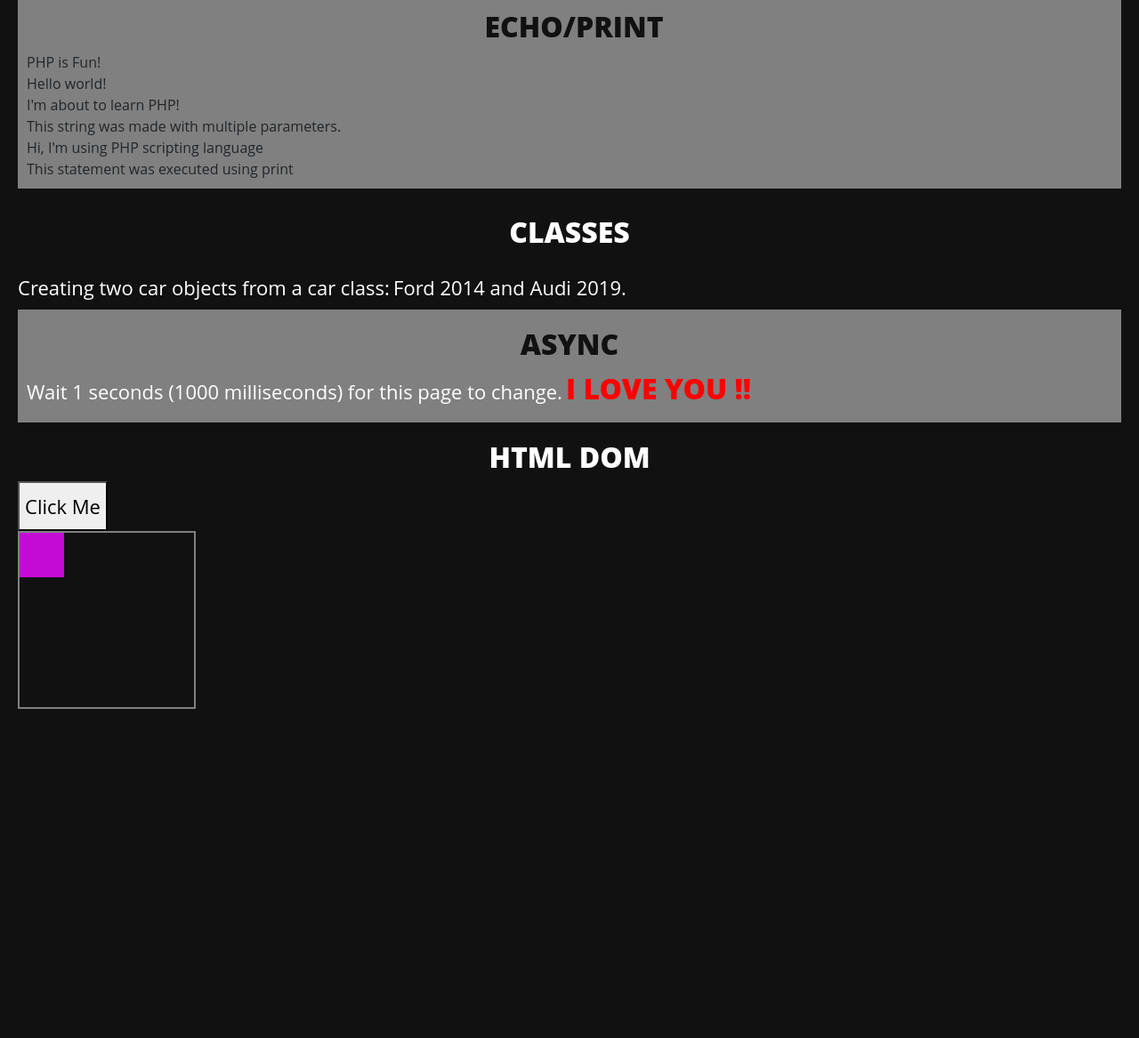
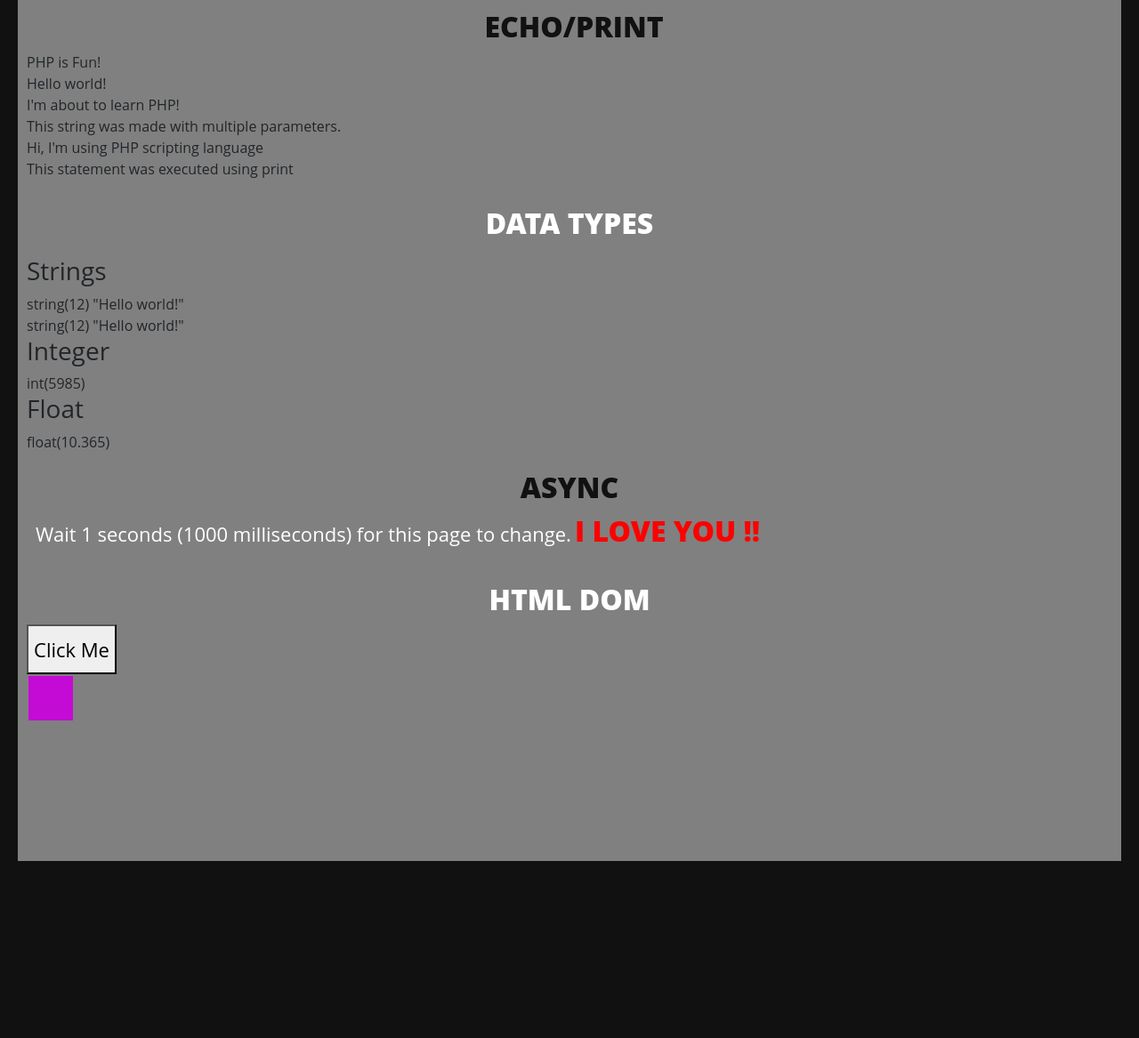
Before and after one commit to rvcarcueva2/lab2, a PHP site: page / in a window 1280 px wide; the page is wider, and only the part inside the window is pictured. Shown: the part 2547-3714 px from the top of that part at 89% size. Run offline with PHP 8.4, Linux system fonts and the light colour scheme.

Commit message:
PHP Lesson Data Types

```diff
--- a/week8/index.php
+++ b/week8/index.php
@@ -157,31 +157,33 @@
 print "Hi, I'm using PHP scripting language<br>";
 print "This statement was executed using print";
 ?>
-  </div>
+
 
 <div>
-<h2 style="margin-top: 20px; padding: 10px;">Classes</h2>
+<h2 style="background: gray; margin-top: 20px; padding: 10px;">Data Types</h2>
 
-<p>Creating two car objects from a car class:</p>
+<?php
+echo "<h3>Strings<br></h3>";
+$x = "Hello world!";
+$y = 'Hello world!';
 
-<p id="demo3"></p>
+var_dump($x);
+echo "<br>";
+var_dump($y);
+echo "<br>";
 
-<script>
-class Car {
-  constructor(name, year) {
-    this.name = name;
-    this.year = year;
-  }
-}
+echo "<h3>Integer<br></h3>";
+$x = 5985;
+var_dump($x);
+echo "<br>";
 
-const myCar1 = new Car("Ford ", 2014);
-const myCar2 = new Car(" Audi ", 2019);
+echo "<h3>Float<br></h3>";
+$x = 10.365;
+var_dump($x);
+?>
 
-document.getElementById("demo3").innerHTML =
-myCar1.name + myCar1.year + " " + "and" + myCar2.name + myCar2.year + "."
 
-</script>
-</div>
+
 
 <div style="background: gray; padding: 10px;">
 <h2 style="margin-top: 10px; color: #111;">Async</h2>
```
